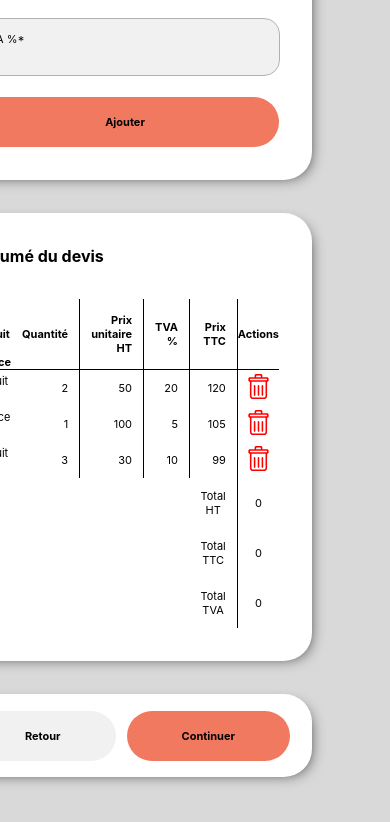
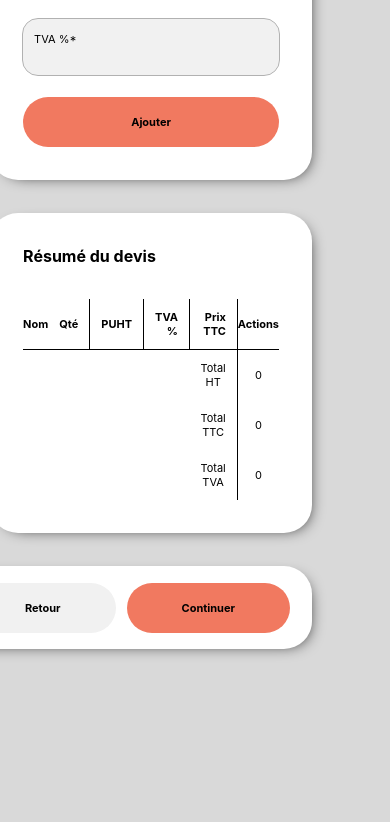
Before and after one commit to fabienlamotte487/devismaker, a plain HTML site: page index.html in a window 390 px wide. Shown: the part 644-1466 px from the top of the page. After the commit the page ends 1348 px from the top, so only its background shows below. Drawn offline with Linux system fonts and the light colour scheme.

Commit message:
Renommage des intitulés du tableau pour permettre une meilleure intégration en mobile + suppression des données bouchons

```diff
--- a/index.html
+++ b/index.html
@@ -139,39 +139,15 @@
                 <table id="basket">
                     <thead>
                         <tr>
-                            <th>Nom du produit ou service</th>
-                            <th>Quantité</th>
-                            <th>Prix unitaire HT</th>
+                            <th>Nom</th>
+                            <th>Qté</th>
+                            <th>PUHT</th>
                             <th>TVA %</th>
                             <th>Prix TTC</th>
                             <th>Actions</th>
                         </tr>
                     </thead>
                     <tbody id="basket_datas">
-                        <tr>
-                            <td>Produit A</td>
-                            <td>2</td>
-                            <td>50</td>
-                            <td>20</td>
-                            <td>120</td>
-                            <td><img src="./svg/trash.svg" class="trash-icon" /></td>
-                        </tr>
-                        <tr>
-                            <td>Service B</td>
-                            <td>1</td>
-                            <td>100</td>
-                            <td>5</td>
-                            <td>105</td>
-                            <td><img src="./svg/trash.svg" class="trash-icon" /></td>
-                        </tr>
-                        <tr>
-                            <td>Produit C</td>
-                            <td>3</td>
-                            <td>30</td>
-                            <td>10</td>
-                            <td>99</td>
-                            <td><img src="./svg/trash.svg" class="trash-icon" /></td>
-                        </tr>
                     </tbody>
                     <tfoot>
                         <tr>
```
